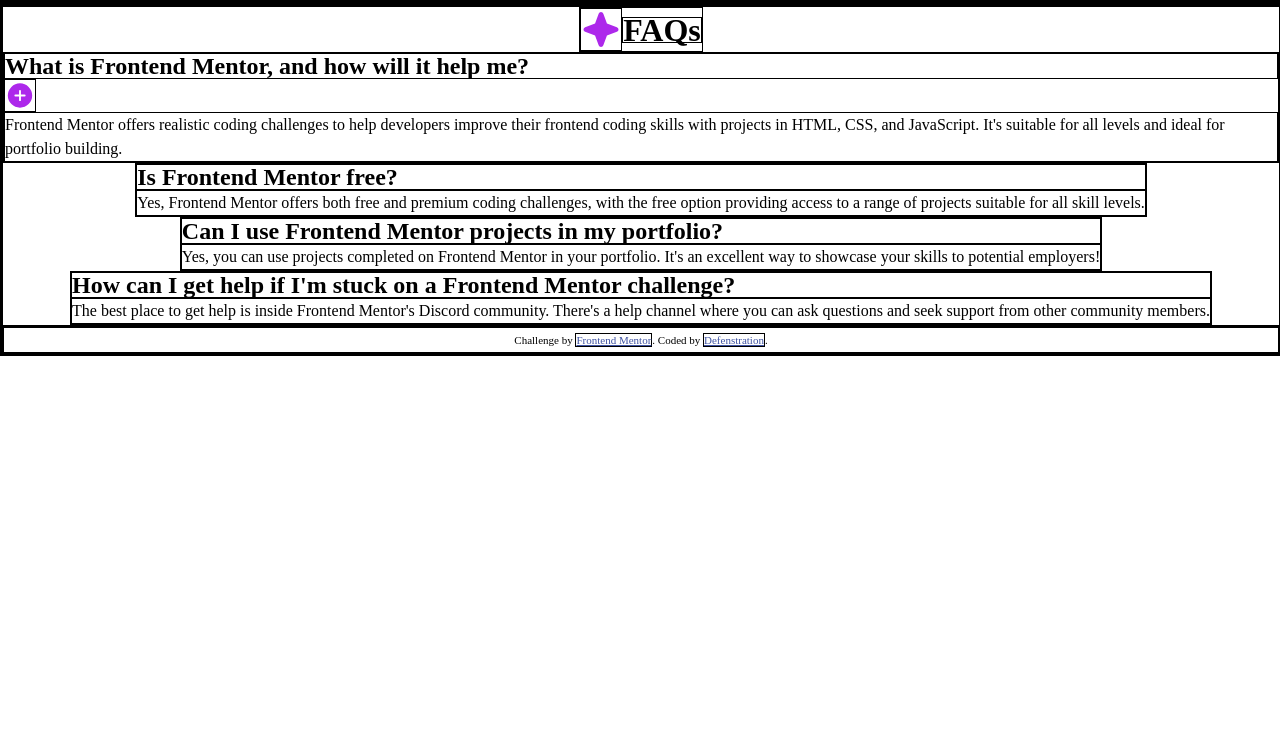
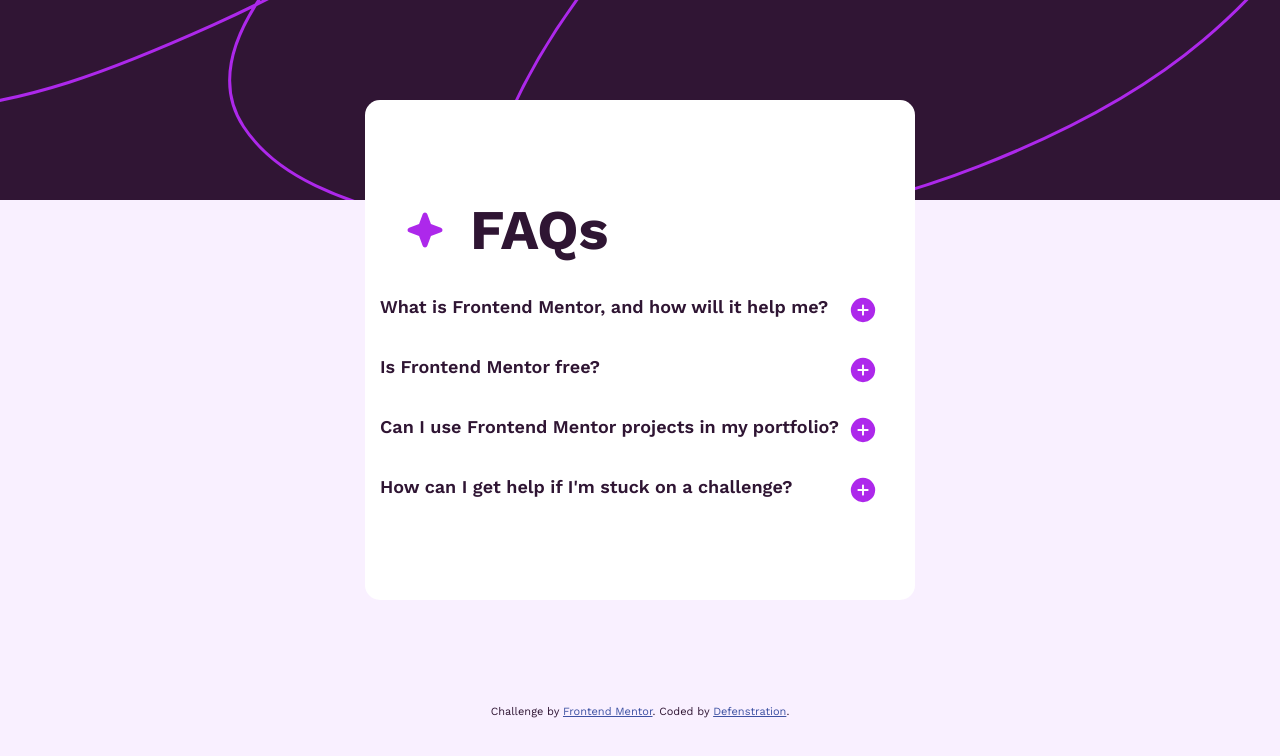
Before and after one commit to defenstration/fm_faq_accordion, a plain HTML site: page index.html in a window 1280 px wide. Drawn offline with nearby package versions, Linux system fonts and the light colour scheme.

Commit message:
initial submission

```diff
--- a/index.html
+++ b/index.html
@@ -24,35 +24,59 @@
   <main class = "flex">
 
     <div class = "page-label flex">
-      <img src = "faq-accordion-main/assets/images/icon-star.svg">
+      <img class = "star" src = "faq-accordion-main/assets/images/icon-star.svg">
       <h1>FAQs</h1>
     </div>
 
     <div class = "faq-wrapper">
-      <h2 class = "question">What is Frontend Mentor, and how will it help me?</h2>
-      <img src = "faq-accordion-main/assets/images/icon-plus.svg">
 
-      <p class = "answer">Frontend Mentor offers realistic coding challenges to help developers improve their
+      <input type = "checkbox" id = "q1" class = "check-btn">
+
+      <label for = "q1" class = "question flex">
+        <h2>What is Frontend Mentor, and how will it help me?</h2>
+        <div class = "check-label flex"></div>
+      </label>
+
+
+      <p class = "answer q1-answer">Frontend Mentor offers realistic coding challenges to help developers improve their
       frontend coding skills with projects in HTML, CSS, and JavaScript. It's suitable for
-      all levels and ideal for portfolio building.</p>
+      all levels and ideal for portfolio building.
     </div>
 
     <div class = "faq-wrapper">
-      <h2 class = "question">Is Frontend Mentor free?</h2>
+
+
+      <input type = "checkbox" id = "q2" class = "check-btn">
+
+      <label for = "q2" class = "question flex">
+        <h2>Is Frontend Mentor free?</h2>
+        <div class = "check-label flex"></div>
+      </label>
 
       <p class = "answer">Yes, Frontend Mentor offers both free and premium coding challenges, with the free
       option providing access to a range of projects suitable for all skill levels.</p>
     </div>
 
     <div class = "faq-wrapper">
-      <h2 class = "question">Can I use Frontend Mentor projects in my portfolio?</h2>
+
+      <input type = "checkbox" id = "q3" class = "check-btn">
+      <label for = "q3" class = "question flex">
+        <h2>Can I use Frontend Mentor projects in my portfolio?</h2>
+        <div class = "check-label flex"></div>
+      </label>
 
       <p class = "answer">Yes, you can use projects completed on Frontend Mentor in your portfolio. It's an excellent
       way to showcase your skills to potential employers!</p>
     </div>
 
     <div class = "faq-wrapper">
-      <h2 class = "question">How can I get help if I'm stuck on a Frontend Mentor challenge?</h2>
+
+
+      <input type = "checkbox" id = "q4" class = "check-btn">
+      <label for = "q4" class = "question flex">
+        <h2>How can I get help if I'm stuck on a challenge?</h2>
+        <div class = "check-label flex"></div>
+      </label>
 
       <p class = "answer">The best place to get help is inside Frontend Mentor's Discord community. There's a help
       channel where you can ask questions and seek support from other community members.</p>
--- a/styles.css
+++ b/styles.css
@@ -27,14 +27,14 @@
 /* Set body                               */
 
 body {
-    font-family: 'Outfit', 'sans-serif';
+    font-family: 'Work Sans', 'sans-serif';
     width: 100vw;
     min-width: 375px;
-    background-color:  hsl(var(--clr-stone100));
+    background-color:  hsl(var(--clr-Light-pink));
     line-height: 150%;
     letter-spacing: 0px;
     font-size: 16px;
-    color: hsl(var(--clr-stone900))
+    color: hsl(var(--clr-Dark-purple))
 }
 
 /* Image Settings                        */
@@ -77,42 +77,105 @@
     display: flex;
     flex-direction: column;
     justify-content: center;
-    align-items: center;
 }
 
 /* Frontend Mentor attribution    */
 .attribution { font-size: 11px; text-align: center; }
 .attribution a { color: hsl(228, 45%, 44%); }
 
-/* Font Classes                   */
-
-/* Color Classes                  */
-
 /*--------------------------------*/
 /* Styling                        */
 /*--------------------------------*/
-
-* {
-    border: 1px solid black
+.banner {
+    background-image: url("/faq-accordion-main/assets/images/background-pattern-desktop.svg");
+    background-position: center;
+    height: 200px;
+    width: 100%;
 }
 
-.banner {
-
+main {
+    width: 550px;
+    min-height: 500px;
+    margin: auto;
+    background-color: hsl(var(--clr-White));
+    border-radius: 15px;
+    transform: translate(0, -100px);
+    padding: 15px
 }
 
 .page-label {
     flex-direction: row;
+    height: 100px;
+    justify-content: left;
+}
+
+.star {
+    padding-inline: 25px;
+}
+
+h1 {
+    margin-block: auto;
+    font-weight: 700;
+    font-size: 56px;
+}
+
+.faq-wrapper {
+    position: relative;
+    width: 100%;
+}
+
+h2 {
+    width: 90%;
+    font-weight: 600;
+    font-size: 18px;
+}
+
+h2:hover {
+    color: hsl(var(--clr-Grayish-purple))
+}
+
+.question {
+    flex-direction: row;
+    justify-content: left;
+    padding-block: 15px;
 
 }
 
-.question {
+/* Check Button Functionality  */
+.check-btn {
+    display: none;
+}
 
+.check-label {
+    width: 30px;
+    height: 30px;
+    background-image: url("faq-accordion-main/assets/images/icon-plus.svg");
+    background-position: center;
+    background-size: cover;
 }
 
 .answer {
+    display: none;
+    margin-inline: auto;
+    margin-block: 10px;
+    font-weight: 400;
+    color: hsl(var(--clr-Grayish-purple))
+}
 
+.check-btn:checked ~ .question .check-label {
+    background-image: url("faq-accordion-main/assets/images/icon-minus.svg")
+}
+
+.check-btn:checked ~ .answer {
+    display: block;
 }
 
 /*--------------------------------*/
 /* Styling for small screens      */
 /*--------------------------------*/
+
+@media (width < 550px) {
+    main {
+        width: 350px;
+    }
+}
```
Also changed, not shown: faq-accordion-main/assets/images/Screenshot 2024-08-20 121937.jpg (added), faq-accordion-main/assets/images/favicon-32x32.png (deleted), faq-accordion-main/design/active-states.jpg (deleted), faq-accordion-main/design/desktop-design.jpg (deleted), faq-accordion-main/design/desktop-preview.jpg (deleted), faq-accordion-main/design/mobile-design.jpg (deleted), 3 other files.
